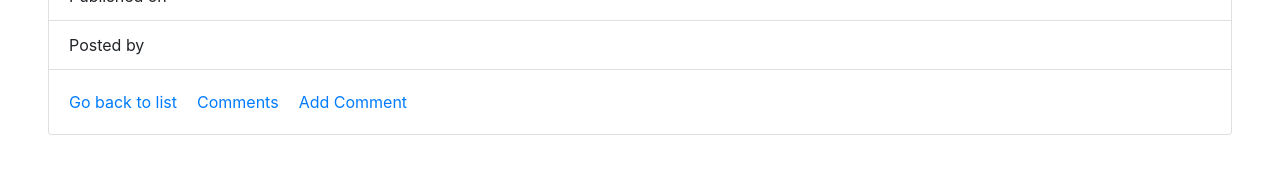
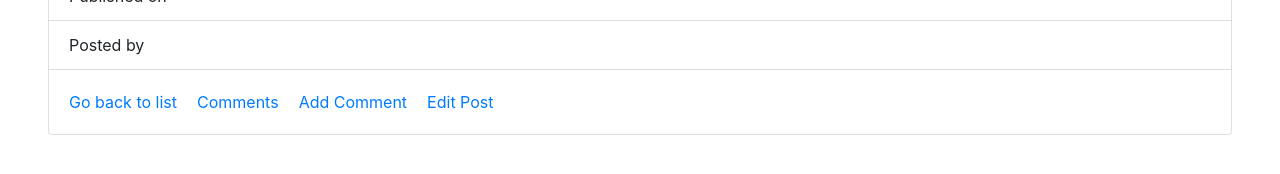
Before and after one commit to NewForce-Cohort-6/tabloidfullstack-stuffing, a React (Create React App) app in the folder Tabloid/client/: page /my-posts/1 in a window 1280 px wide. Shown: the part 210-384 px from the top of the page. Built offline with nearby package versions, Linux system fonts and the light colour scheme; no server answers; sample sign-in values are in the browser's storage.

Commit message:
Consolidate ternary statement and add edit link

```diff
--- a/Tabloid/client/src/components/posts/PostDetails.js
+++ b/Tabloid/client/src/components/posts/PostDetails.js
@@ -61,31 +61,32 @@ export const PostDetails = ({ isMy }) => {
                 </ListGroup>
                 <CardBody>
                     {isMy ?
+                        <>
                             <CardLink href="/my-posts">
                                 Go back to list
                             </CardLink>
+                            <CardLink href={`/my-posts/${id}/comments`}>
+                                Comments
+                            </CardLink>
+                            <CardLink href={`/my-posts/${id}/addComment`}>
+                                Add Comment
+                            </CardLink>
+                            <CardLink href={`/my-posts/${id}/edit`}>
+                                Edit Post
+                            </CardLink>
+                        </>
                         :
+                        <>
                             <CardLink href="/posts">
                                 Go back to list
                             </CardLink>
-                    }
-                    {isMy ?
-                        <CardLink href={`/my-posts/${id}/comments`}>
-                            Comments
-                        </CardLink>
-                        :
                             <CardLink href={`/posts/${id}/comments`}>
                                 Comments
                             </CardLink>
-                    }
-                    {isMy ?
-                        <CardLink href={`/my-posts/${id}/addComment`}>
-                            Add Comment
-                        </CardLink>
-                        :
                             <CardLink href={`/posts/${id}/addComment`}>
                                 Add Comment
                             </CardLink>
+                        </>
                     }
                 </CardBody>
             </Card>
```
Lines whose indentation alone changed are shown as unchanged.
